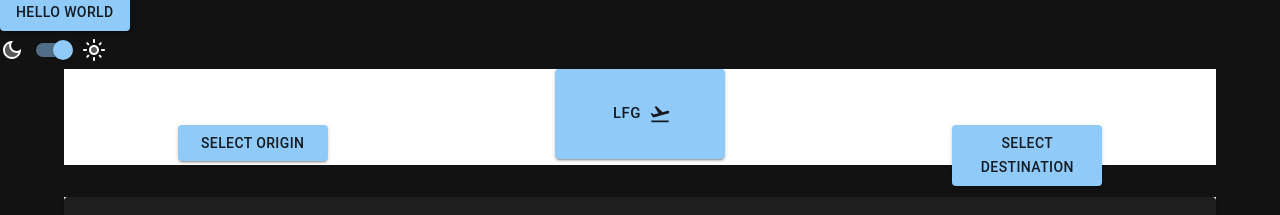
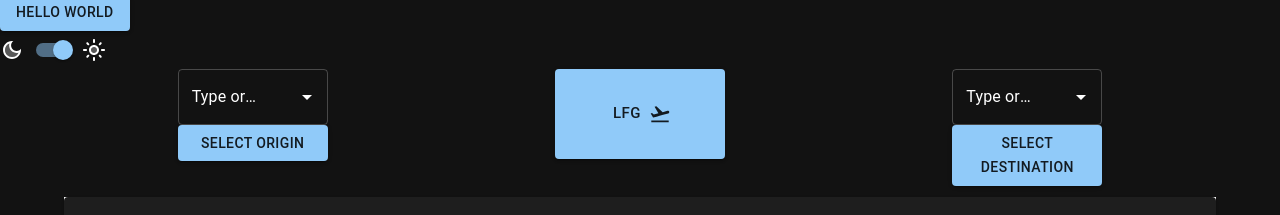
Before and after one commit to gagecantrelle/TravelFlix, a React app: page / in a window 1280 px wide. Shown: the part 281-496 px from the top of the page. Built offline with nearby package versions, Linux system fonts and the light colour scheme; no server answers; the HTML template or start-up script is replaced by a standard one.

Commit message:
disabled bg color in Story2 App

```diff
--- a/client/src/components/Story2/Story2.jsx
+++ b/client/src/components/Story2/Story2.jsx
@@ -36,7 +36,7 @@ function Story2(props) {
           <Box sx={{
             display: 'flex',
             justifyContent: 'space-around',
-            bgcolor: 'white',
+            // bgcolor: 'white', disabled for dark mode switch
             height: '12vh',
           }}
           >
```
Also changed, not shown: 1 other file (tests, documents, lock files or other folders).
